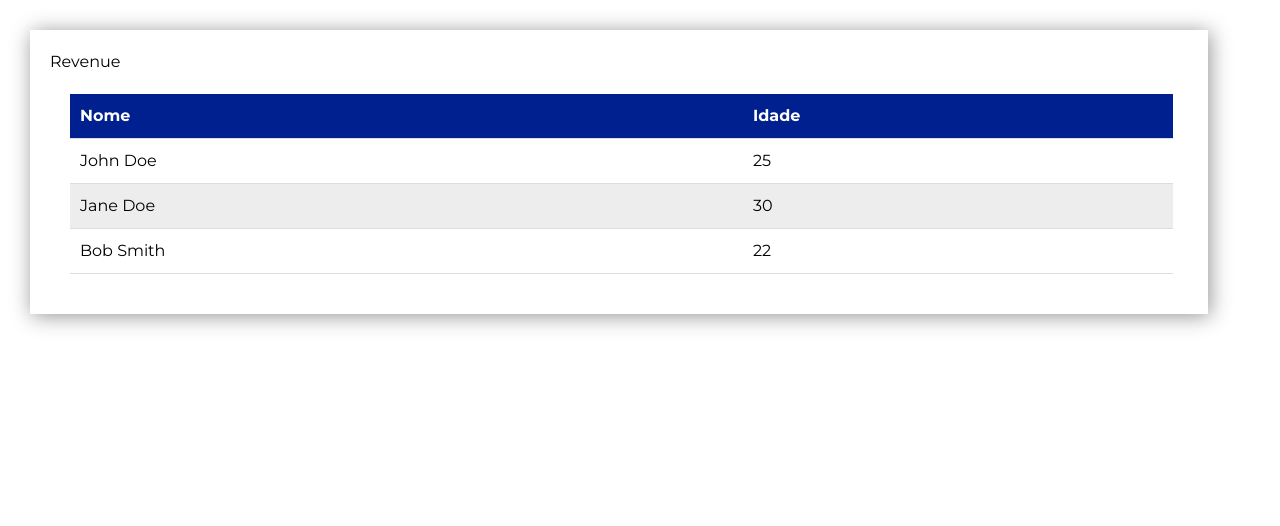
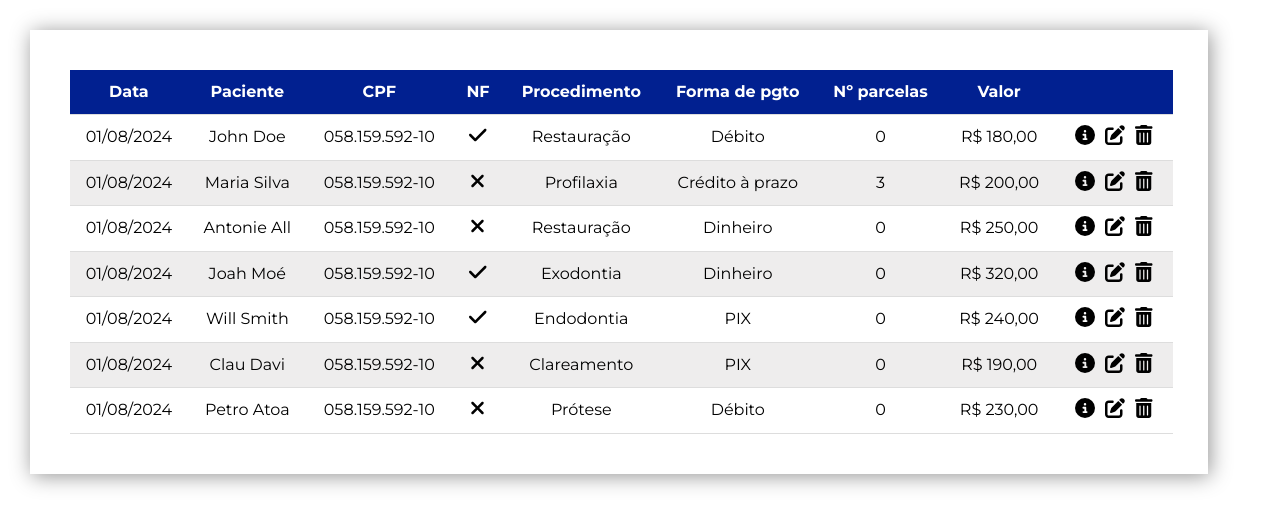
Before and after one commit to maisappreis/dental-clinic-web-system, a Next.js app in the folder frontend/: page /pages/revenue in a window 1280 px wide. Shown: the top 526 px of the page. Built offline with nearby package versions, Linux system fonts and the light colour scheme.

Commit message:
feat(front): The revenue table has been implemented.

```diff
--- a/frontend/src/app/components/styles/Table.module.css
+++ b/frontend/src/app/components/styles/Table.module.css
@@ -9,11 +9,13 @@
     padding: 10px;
     text-align: left;
     border-bottom: 1px solid #ddd;
+    text-align: center;
 }
 
 .th {
     background-color: var(--blue-dark-color);
     color: white;
+    text-align: center;
 }
 
 .tr:nth-child(even) {
@@ -50,6 +52,10 @@
 
 .sent {
     background-color: orange;
+}
+
+.icon {
+    margin: 0 5px;
 }
 
 .pagination-area {
--- a/frontend/src/app/components/table.tsx
+++ b/frontend/src/app/components/table.tsx
@@ -1,4 +1,6 @@
 import styles from './styles/Table.module.css'
+import { FontAwesomeIcon } from "@fortawesome/react-fontawesome";
+import { faPenToSquare, faTrashCan, faCircleInfo, faCheck, faXmark } from '@fortawesome/free-solid-svg-icons';
 
 interface Data {
   [key: string]: any;
@@ -13,6 +15,11 @@ interface TableProps {
   columns: Columns[];
   data: Data[];
 }
+
+const formatDate = (dateString: string): string => {
+  const [year, month, day] = dateString.split('-');
+  return `${day}/${month}/${year}`;
+};
 
 export default function Table({ columns, data }: TableProps) {
   return (
@@ -31,7 +38,26 @@ export default function Table({ columns, data }: TableProps) {
               <tr className={styles.tr} key={rowIndex}>
                 {columns.map((column, colIndex) => (
                   <td className={styles.td} key={colIndex}>
-                    {row[column.key]}
+                    {column.key === 'value' ?
+                      `R$ ${parseFloat(row[column.key]).toFixed(2).replace('.', ',')}`
+                      : column.key === 'actions' ?
+                      <div>
+                        <FontAwesomeIcon icon={faCircleInfo} className={styles.icon} />
+                        <FontAwesomeIcon icon={faPenToSquare} className={styles.icon}  />
+                        <FontAwesomeIcon icon={faTrashCan} className={styles.icon}  />
+                      </div>
+                      : column.key === 'nf' ?
+                      <div>
+                        {
+                          (row[column.key] ?
+                          <FontAwesomeIcon icon={faCheck} className={styles.icon} /> :
+                          <FontAwesomeIcon icon={faXmark} className={styles.icon} />
+                          )
+                        }
+                      </div>
+                      : column.key === 'date' ?
+                      formatDate(row[column.key])
+                      :row[column.key]}
                   </td>
                 ))}
               </tr>
--- a/frontend/src/app/pages/revenue/page.tsx
+++ b/frontend/src/app/pages/revenue/page.tsx
@@ -2,19 +2,40 @@ import Table from "@/app/components/table";
 
 export default function Revenue() {
   const columns: { key: string; name: string; }[] = [
-    { key: "name", name: "Nome" },
-    { key: "age", name: "Idade" },
+    { key: "date", name: "Data" },
+    { key: "name", name: "Paciente" },
+    { key: "cpf", name: "CPF" },
+    { key: "nf", name: "NF"},
+    { key: "procedure", name: "Procedimento" },
+    { key: "payment", name: "Forma de pgto" },
+    { key: "installments", name: "Nº parcelas" },
+    { key: "value", name: "Valor" },
+    { key: "actions", name: "" },
   ];
 
-  const data: { id: number; name: string; age: number; }[] = [
-    { id: 1, name: 'John Doe', age: 25 },
-    { id: 2, name: 'Jane Doe', age: 30 },
-    { id: 3, name: 'Bob Smith', age: 22 },
+  const data: {
+    id: number;
+    date: string;
+    name: string;
+    cpf: string;
+    nf: boolean;
+    procedure: string;
+    value: number;
+    payment: string;
+    installments: number;
+    actions: string;
+  }[] = [
+    { id: 1, date: '2024-08-01', name: 'John Doe', cpf: '058.159.592-10', nf: true, procedure: 'Restauração', value: 180, payment: 'Débito', installments: 0, actions: '' },
+    { id: 1, date: '2024-08-01', name: 'Maria Silva', cpf: '058.159.592-10', nf: false, procedure: 'Profilaxia', value: 200, payment: 'Crédito à prazo', installments: 3, actions: '' },
+    { id: 1, date: '2024-08-01', name: 'Antonie All', cpf: '058.159.592-10', nf: false, procedure: 'Restauração', value: 250, payment: 'Dinheiro', installments: 0, actions: '' },
+    { id: 1, date: '2024-08-01', name: 'Joah Moé', cpf: '058.159.592-10', nf: true, procedure: 'Exodontia', value: 320, payment: 'Dinheiro', installments: 0, actions: '' },
+    { id: 1, date: '2024-08-01', name: 'Will Smith', cpf: '058.159.592-10', nf: true, procedure: 'Endodontia', value: 240, payment: 'PIX', installments: 0, actions: '' },
+    { id: 1, date: '2024-08-01', name: 'Clau Davi', cpf: '058.159.592-10', nf: false, procedure: 'Clareamento', value: 190, payment: 'PIX', installments: 0, actions: '' },
+    { id: 1, date: '2024-08-01', name: 'Petro Atoa', cpf: '058.159.592-10', nf: false, procedure: 'Prótese', value: 230, payment: 'Débito', installments: 0, actions: '' },
   ];
 
   return (
     <div className="content">
-      Revenue
       <Table columns={columns} data={data} />
     </div>
   )
```
